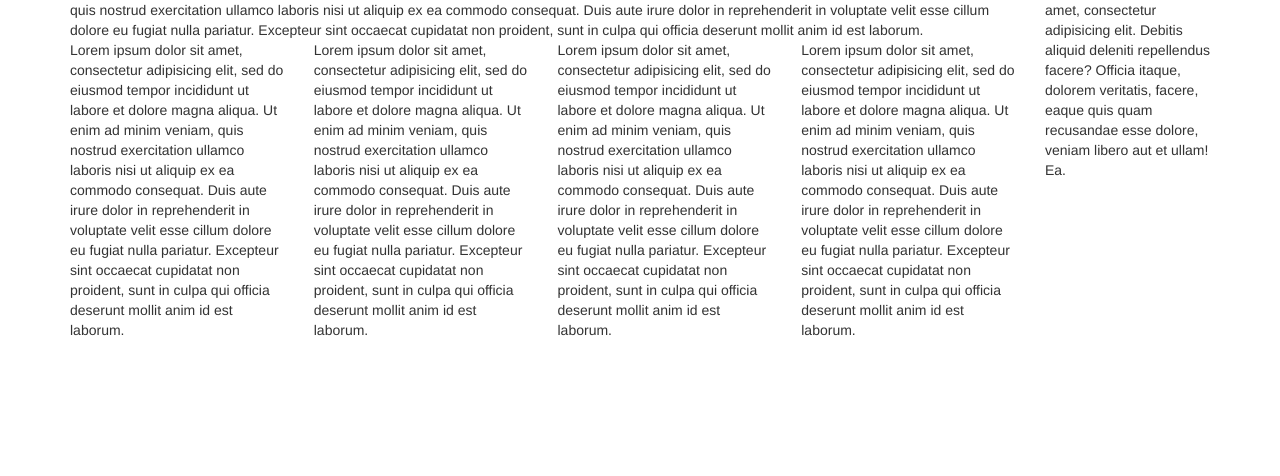
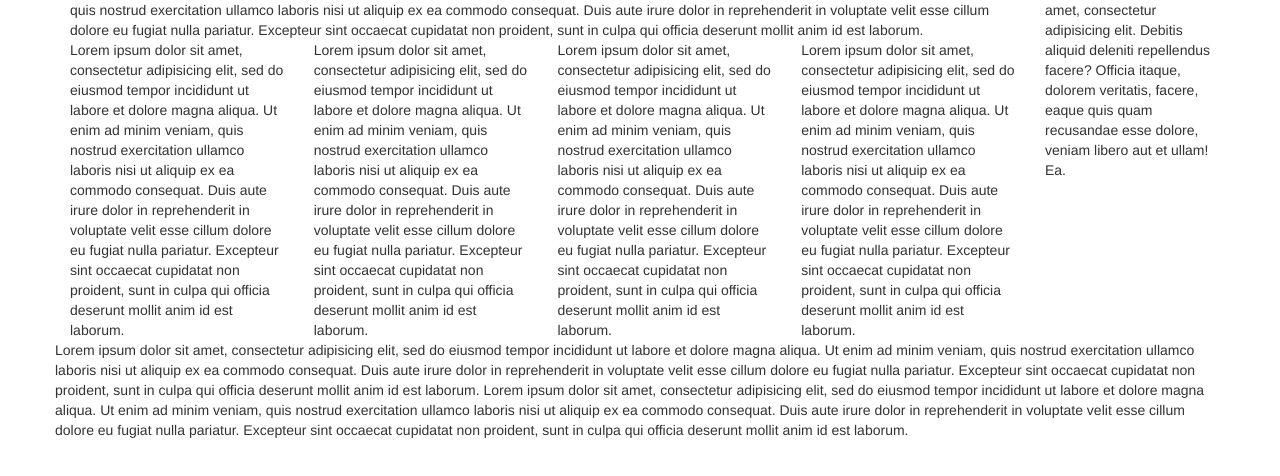
Before and after one commit to 11410100142/training-web, a plain HTML site: page pertemuan 03/Grid-01.html in a window 1280 px wide. Shown: the part 162-638 px from the top of the page. Drawn offline with nearby package versions, Linux system fonts and the light colour scheme.

Commit message:
pertemuan 03-05

```diff
--- a/pertemuan 03/Grid-01.html
+++ b/pertemuan 03/Grid-01.html
@@ -98,6 +98,12 @@
                 Lorem ipsum dolor sit amet, consectetur adipisicing elit. Debitis aliquid deleniti repellendus facere? Officia itaque, dolorem veritatis, facere, eaque quis quam recusandae esse dolore, veniam libero aut et ullam! Ea.
               </div>
             </div>
+            <div class="row">
+              <col-md-6>Lorem ipsum dolor sit amet, consectetur adipisicing elit, sed do eiusmod tempor incididunt ut labore et dolore magna aliqua. Ut enim ad minim veniam, quis nostrud exercitation ullamco laboris nisi ut aliquip ex ea commodo consequat. Duis aute irure dolor in reprehenderit in voluptate velit esse cillum dolore eu fugiat nulla pariatur. Excepteur sint occaecat cupidatat non proident, sunt in culpa qui officia deserunt mollit anim id est laborum.
+              </col-md-6>
+              <col-md-6>Lorem ipsum dolor sit amet, consectetur adipisicing elit, sed do eiusmod tempor incididunt ut labore et dolore magna aliqua. Ut enim ad minim veniam, quis nostrud exercitation ullamco laboris nisi ut aliquip ex ea commodo consequat. Duis aute irure dolor in reprehenderit in voluptate velit esse cillum dolore eu fugiat nulla pariatur. Excepteur sint occaecat cupidatat non proident, sunt in culpa qui officia deserunt mollit anim id est laborum.
+              </col-md-6>
+            </div>
         </div>
 
         <script src="https://ajax.googleapis.com/ajax/libs/jquery/1.12.4/jquery.min.js"></script>
```
